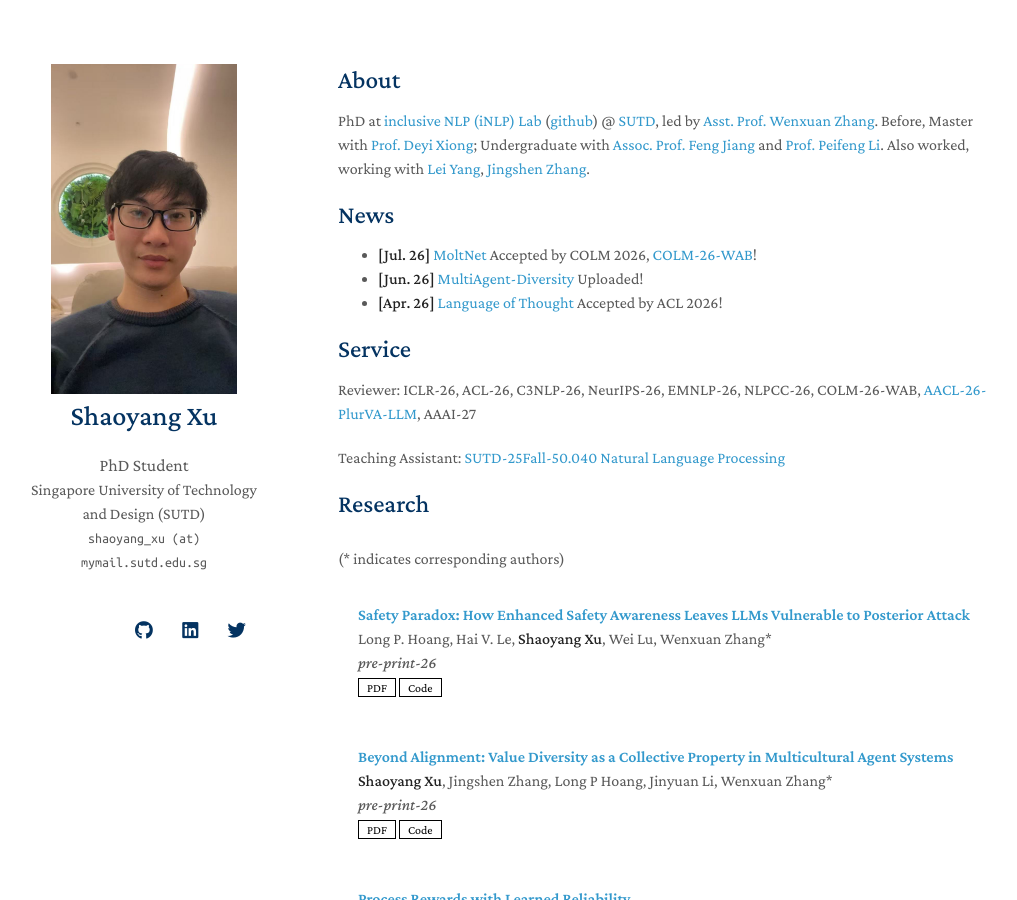
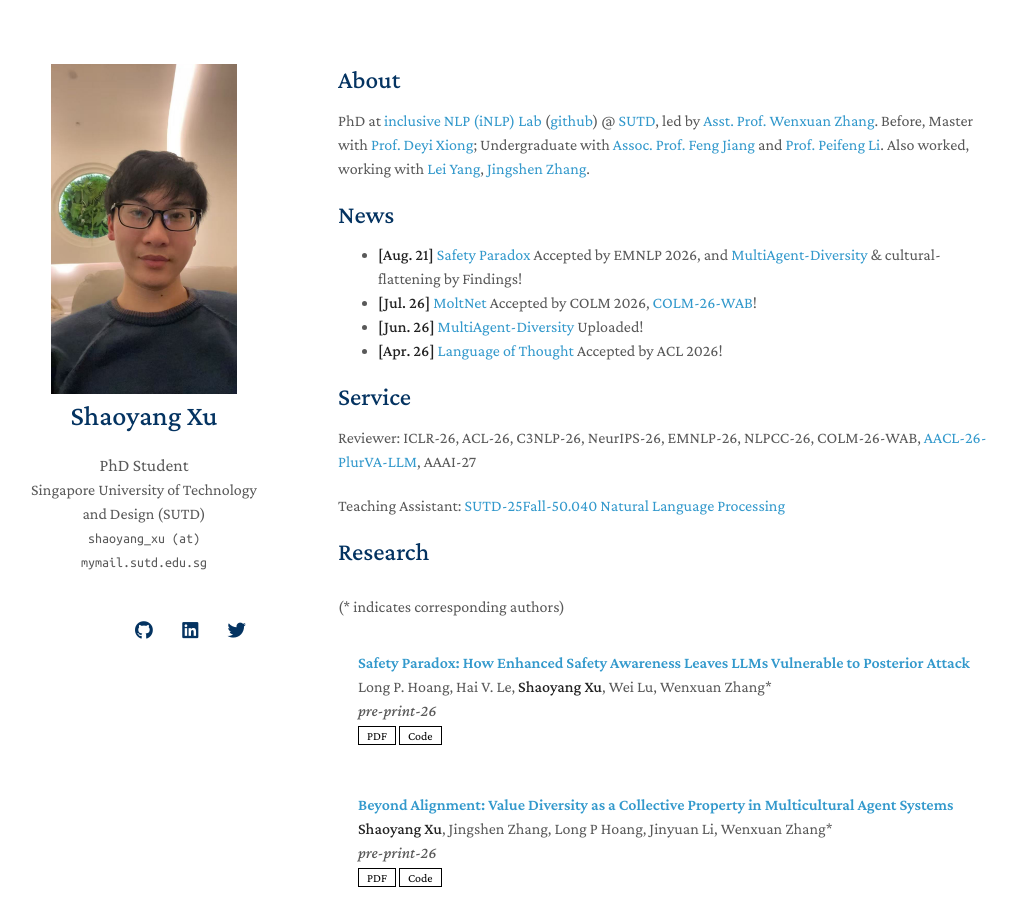
Before and after one commit to shaoyangxu/shaoyangxu.github.io, a Jekyll site: the page built from index.md, in a window 1280 px wide and 900 px high. Shown: the whole window, without its empty margins (132-1149 px from the left). Built offline with Jekyll 4.4.1, drawn with Linux system fonts in a browser that asks for light colours; nearby versions of some CDN libraries; a style sheet for code colours, icons or effects is not loaded; our own code applies the rules of GitHub Pages for plain Markdown files.

Commit message:
Update index.md

```diff
--- a/index.md
+++ b/index.md
@@ -6,6 +6,7 @@ layout: homepage
 PhD at [inclusive NLP (iNLP) Lab](https://isakzhang.github.io/group.html) ([github](https://github.com/iNLP-Lab)) @ [SUTD](https://www.sutd.edu.sg/istd/), led by [Asst. Prof. Wenxuan Zhang](https://isakzhang.github.io/). Before, Master with [Prof. Deyi Xiong](https://dyxiong.github.io/); Undergraduate with [Assoc. Prof. Feng Jiang](https://fjiangai.github.io/) and [Prof. Peifeng Li](http://web.suda.edu.cn/pfli/list.htm). Also worked, working with [Lei Yang](https://yl-9.github.io/), [Jingshen Zhang](https://jasonzhang0702.github.io/).
 
 ## News
+- **[Aug. 21]** [Safety Paradox](https://arxiv.org/abs/2606.05614) Accepted by EMNLP 2026, and [MultiAgent-Diversity](https://arxiv.org/abs/2606.05985) & cultural-flattening by Findings!
 - **[Jul. 26]** [MoltNet](https://arxiv.org/pdf/2602.13458) Accepted by COLM 2026, [COLM-26-WAB](https://www.aiagentbehavior.com/)!
 - **[Jun. 26]** [MultiAgent-Diversity](https://arxiv.org/abs/2606.05985) Uploaded!
 - **[Apr. 26]** [Language of Thought](https://arxiv.org/pdf/2601.11227) Accepted by ACL 2026!
```
